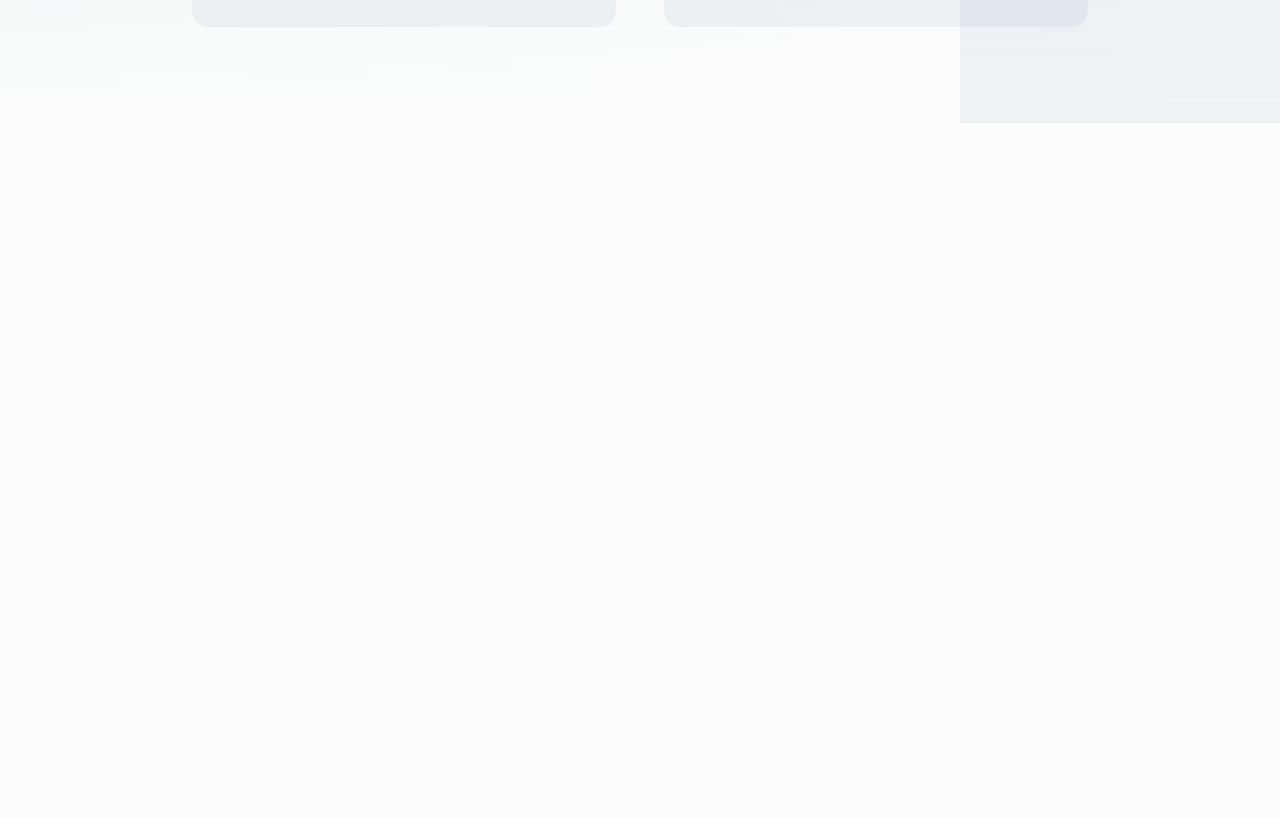
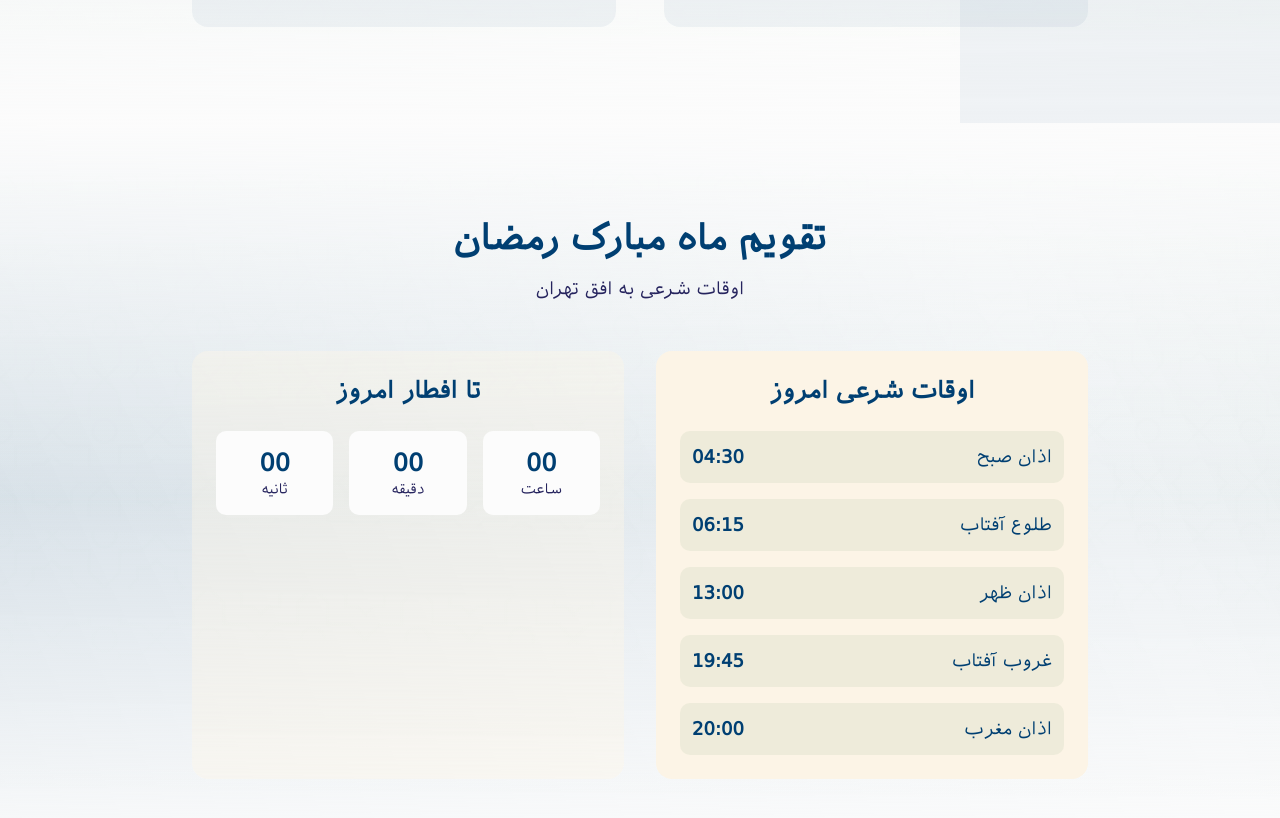
Before and after one commit to MahmoodHashem/ramadan, a React (Vite) app: page / in a window 1280 px wide. Shown: the part 1760-2578 px from the top of the page. Before the commit the page ends 1883 px from the top, so only its background shows below. Built offline with nearby package versions, Linux system fonts and the light colour scheme.

Commit message:
feat: add calendar section with prayer times and countdown layout

```diff
--- a/src/App.tsx
+++ b/src/App.tsx
@@ -1,4 +1,5 @@
 import EssentialInfo from "./components/essential-info"
+import CalenderSection from "./components/calender"
 import Header from "./components/header"
 import Hero from "./components/hero"
 import { ThemeProvider } from "./components/theme-provider"
@@ -11,9 +12,9 @@ function App() {
         <Header />
         <Hero />
        </header>
-       <section>
         <EssentialInfo />
-       </section>
+        <CalenderSection />
+
     </ThemeProvider>
   )
 }
--- /dev/null
+++ b/src/components/calender.tsx
@@ -0,0 +1,52 @@
+const CalendarSection = () => {
+    const prayerTimes = [
+      { name: "اذان صبح", time: "04:30" },
+      { name: "طلوع آفتاب", time: "06:15" },
+      { name: "اذان ظهر", time: "13:00" },
+      { name: "غروب آفتاب", time: "19:45" },
+      { name: "اذان مغرب", time: "20:00" },
+    ]
+
+    return (
+      <section className="container mx-auto px-5 py-24 relative">
+        <div className="absolute inset-0 bg-gradient-to-b from-background via-primary/5 to-background" />
+
+        <div className="relative max-w-4xl mx-auto space-y-12">
+          <div className="text-center space-y-4">
+            <h2 className="text-3xl md:text-4xl font-bold">تقویم ماه مبارک رمضان</h2>
+            <p className="text-lg text-muted-foreground">اوقات شرعی به افق تهران</p>
+          </div>
+
+          <div className="grid grid-cols-1 md:grid-cols-2 gap-8">
+            {/* Prayer Times */}
+            <div className="bg-card rounded-2xl p-6 space-y-6">
+              <h3 className="text-2xl font-semibold text-center">اوقات شرعی امروز</h3>
+              <div className="space-y-4">
+                {prayerTimes.map((prayer, index) => (
+                  <div key={index} className="flex justify-between items-center p-3 bg-accent/10 rounded-lg">
+                    <span className="text-lg">{prayer.name}</span>
+                    <span className="text-lg font-semibold">{prayer.time}</span>
+                  </div>
+                ))}
+              </div>
+            </div>
+
+            {/* Countdown */}
+            <div className="bg-card/40 rounded-2xl p-6 space-y-6">
+              <h3 className="text-2xl font-semibold text-center">تا افطار امروز</h3>
+              <div className="grid grid-cols-3 gap-4 text-center">
+                {["ساعت", "دقیقه", "ثانیه"].map((unit, index) => (
+                  <div key={index} className="bg-background rounded-lg p-4">
+                    <div className="text-2xl font-bold">00</div>
+                    <div className="text-sm text-muted-foreground">{unit}</div>
+                  </div>
+                ))}
+              </div>
+            </div>
+          </div>
+        </div>
+      </section>
+    )
+  }
+
+  export default CalendarSection
```
